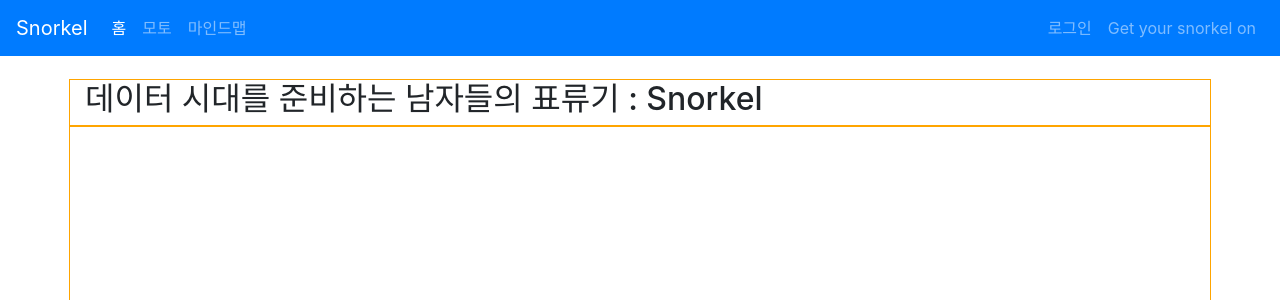
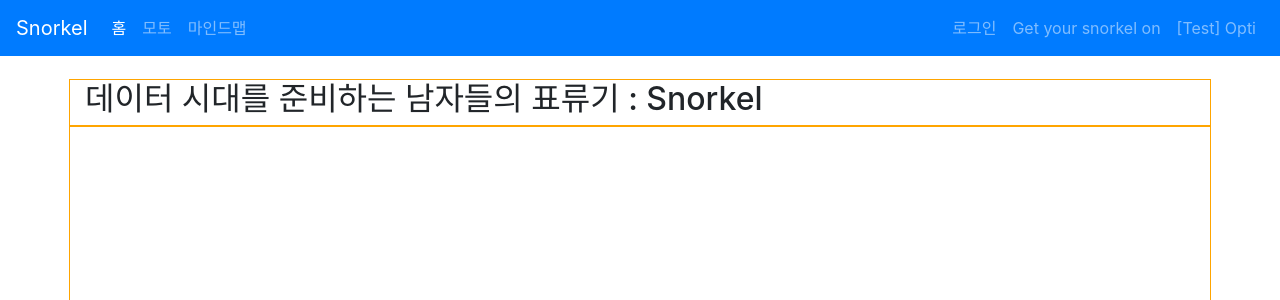
Before and after one commit to snorkel-boys/snorkel-website, a Django app: page / in a window 1280 px wide. Shown: the top 300 px of the page. Run offline with Django 3.2, Linux system fonts and the light colour scheme; some libraries are stand-ins or nearby versions.

Commit message:
Frist Commti and Push Test

```diff
--- a/templates/navbar.html
+++ b/templates/navbar.html
@@ -23,6 +23,9 @@
       <li class="nav-item">
         <a class="nav-link" href="#getsnorkel">Get your snorkel on</a>
       </li>
+      <li>
+      	<a class="nav-link" href="">[Test] Opti</a>
+      </li>
     </ul>
   </div>
 </nav>
```
